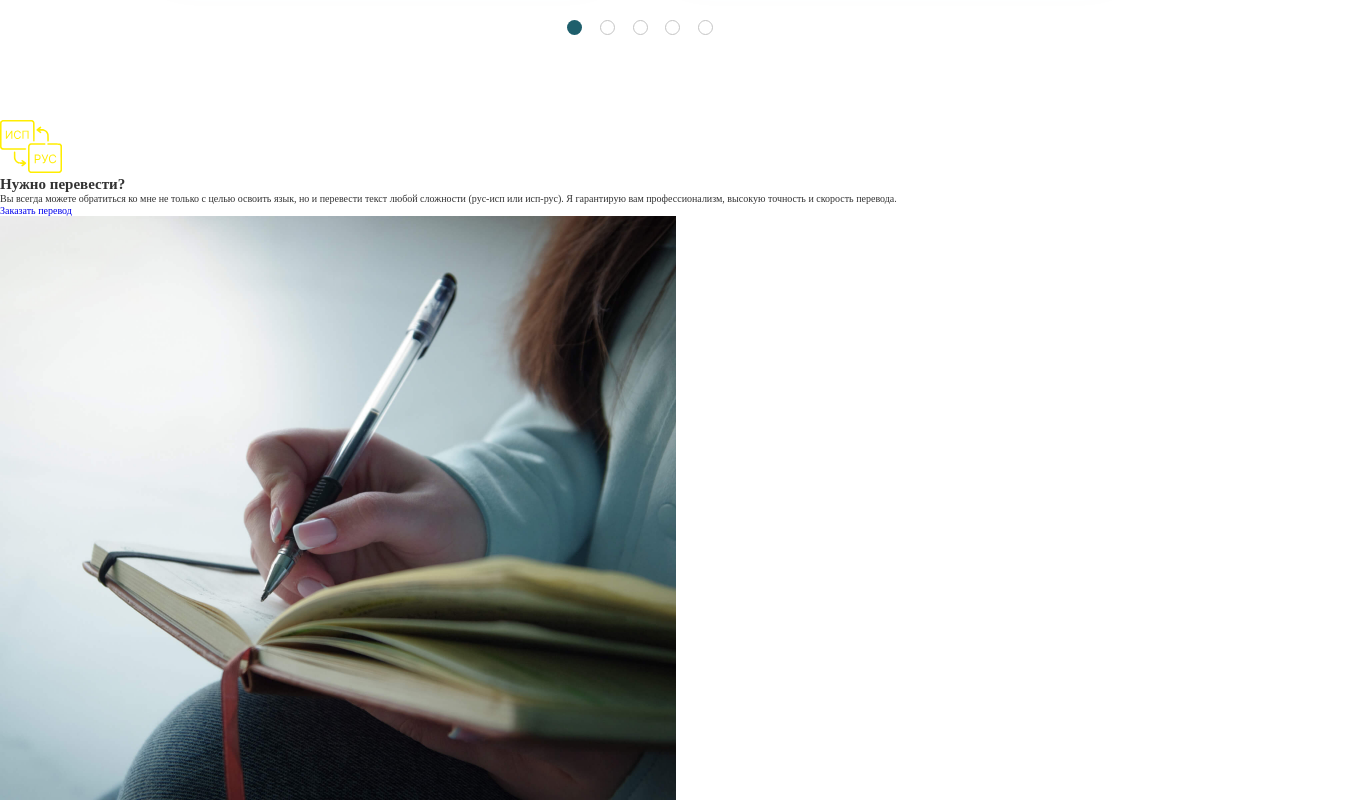
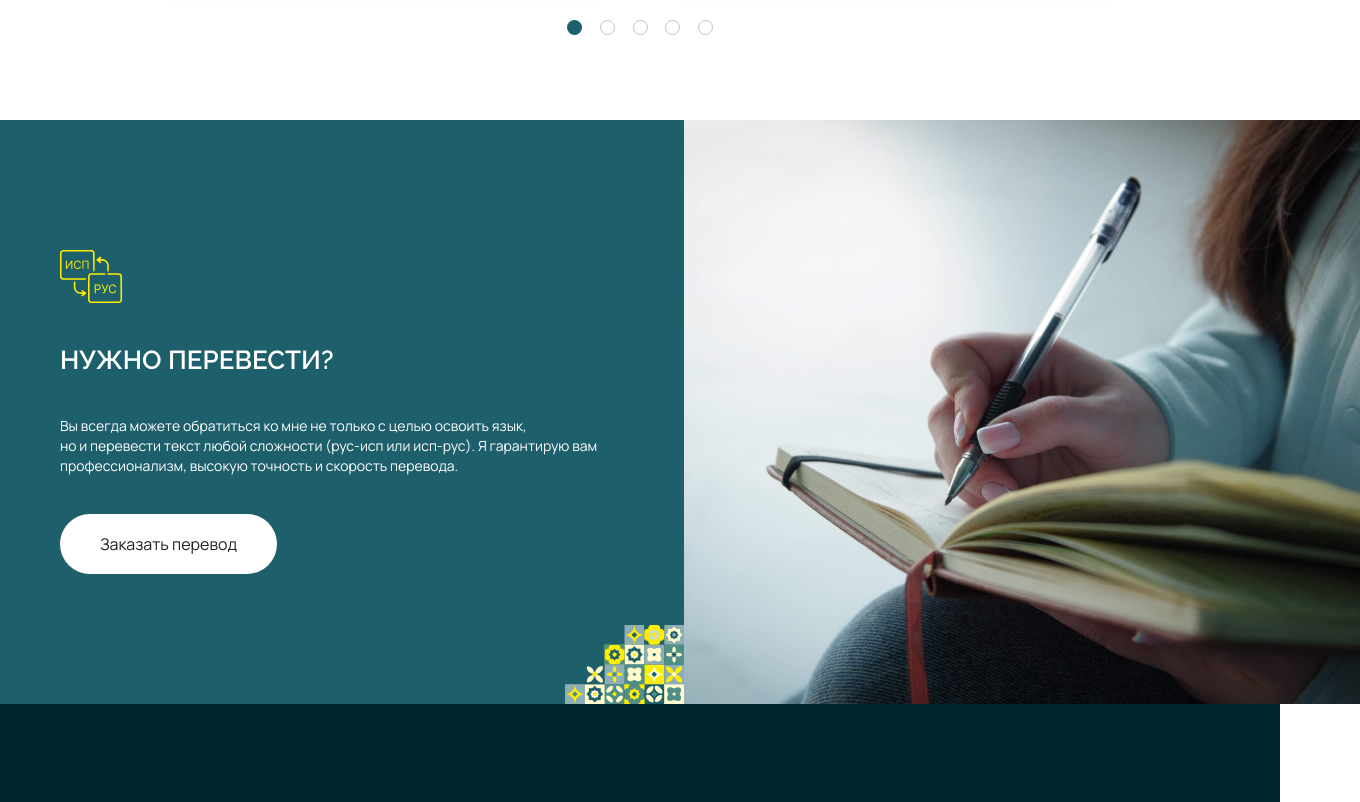
Before and after one commit to elrouss/spanish-with-anna, a Next.js app in the folder frontend/: page / in a window 1280 px wide. Shown: the part 4540-5342 px from the top of the page, 1360 px wide, since content can reach past the window. Built offline with nearby package versions, Linux system fonts and the light colour scheme.

Commit message:
feat: add styles for services-translation

```diff
--- a/frontend/src/components/ServicesTranslation/ServicesTranslation.jsx
+++ b/frontend/src/components/ServicesTranslation/ServicesTranslation.jsx
@@ -1,12 +1,13 @@
 import Image from 'next/image';
+import Button from '../Button/Button';
 import styles from './ServicesTranslation.module.scss';
-import Button from '../Button/Button';
 import translationIcon from '../../../public/assets/icons/translation.svg';
 import translationImage from '../../../public/assets/images/translation-book.jpg';
 
 function ServicesTranslation() {
   return (
     <section className={styles.servicesTranslation}>
+      <div className={styles.container}>
         <div className={styles.info}>
           <Image
             className={styles.translationIcon}
@@ -16,7 +17,7 @@ function ServicesTranslation() {
             alt="Перевести"
           />
           <h2 className={styles.title}>Нужно перевести?</h2>
-        <p className={styles.desctiption}>
+          <p className={styles.description}>
             Вы&nbsp;всегда можете обратиться ко&nbsp;мне не&nbsp;только
             с&nbsp;целью освоить язык, но&nbsp;и&nbsp;перевести текст любой
             сложности (рус-исп или исп-рус). Я&nbsp;гарантирую вам
@@ -25,6 +26,7 @@ function ServicesTranslation() {
           <Button classSelector={styles.button} href="#">
             Заказать перевод
           </Button>
+          <div className={styles.decorativeTile} />
         </div>
         <Image
           className={styles.translationImage}
@@ -33,6 +35,7 @@ function ServicesTranslation() {
           src={translationImage}
           alt="Запись в тетрадь"
         />
+      </div>
     </section>
   );
 }
--- a/frontend/src/components/ServicesTranslation/ServicesTranslation.module.scss
+++ b/frontend/src/components/ServicesTranslation/ServicesTranslation.module.scss
@@ -0,0 +1,62 @@
+@import '../../styles/index.scss';
+
+.servicesTranslation {
+  background-color: $color-main-3;
+  color: $color-main-1;
+}
+
+.container {
+  position: relative;
+  max-width: $wrapper-main-desktop;
+  margin: 0 auto;
+}
+
+.info {
+  position: relative;
+  padding: 130px 0;
+  max-width: 570px;
+}
+
+.title {
+  margin: 40px 0;
+
+  @include renderFont(
+    $family: var(--font-raleway),
+    $weight: 600,
+    $size: $font-size-heading,
+    $line-height: $font-line-height-subheading,
+    $color: $color-main-1
+  );
+
+  text-transform: uppercase;
+}
+
+.description {
+  margin-bottom: 39px;
+
+  @include renderFont();
+
+  color: $color-main-1;
+}
+
+.button {
+  width: fit-content;
+  background-color: $color-main-1;
+  color: $color-main-text-2;
+}
+
+.translationImage {
+  position: absolute;
+  top: 0;
+  right: -140px;
+}
+
+.decorativeTile {
+  position: absolute;
+  right: -54px;
+  bottom: 0;
+
+  background: url(../../../public/assets/icons/tile-4.svg) center no-repeat;
+  width: 119px;
+  height: 79px;
+}
```
Also changed, not shown: frontend/public/assets/icons/tile-4.svg (added). Lines whose indentation alone changed are shown as unchanged.
